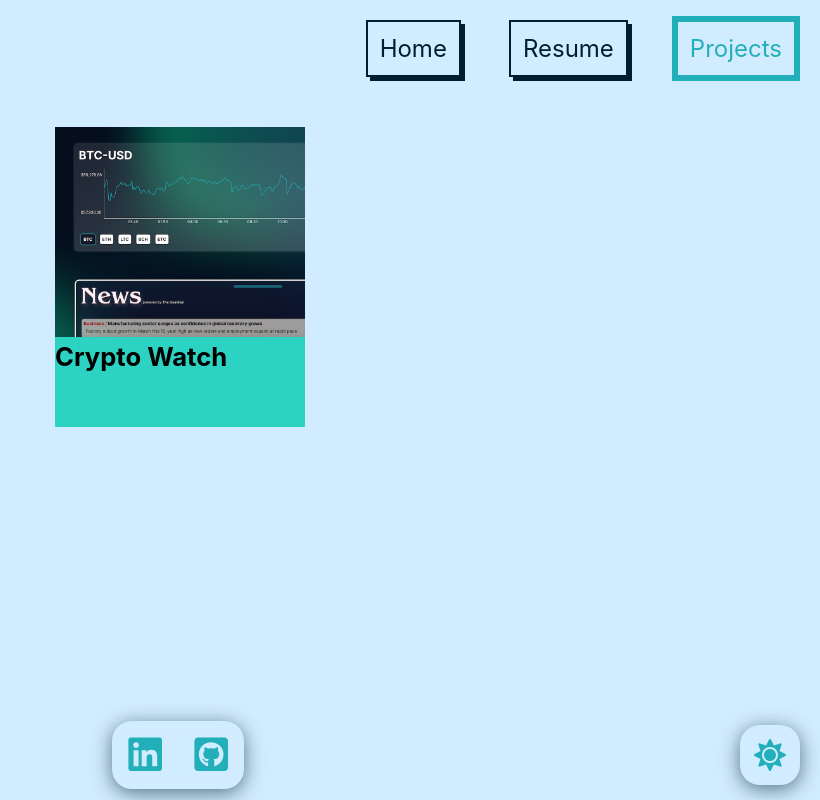
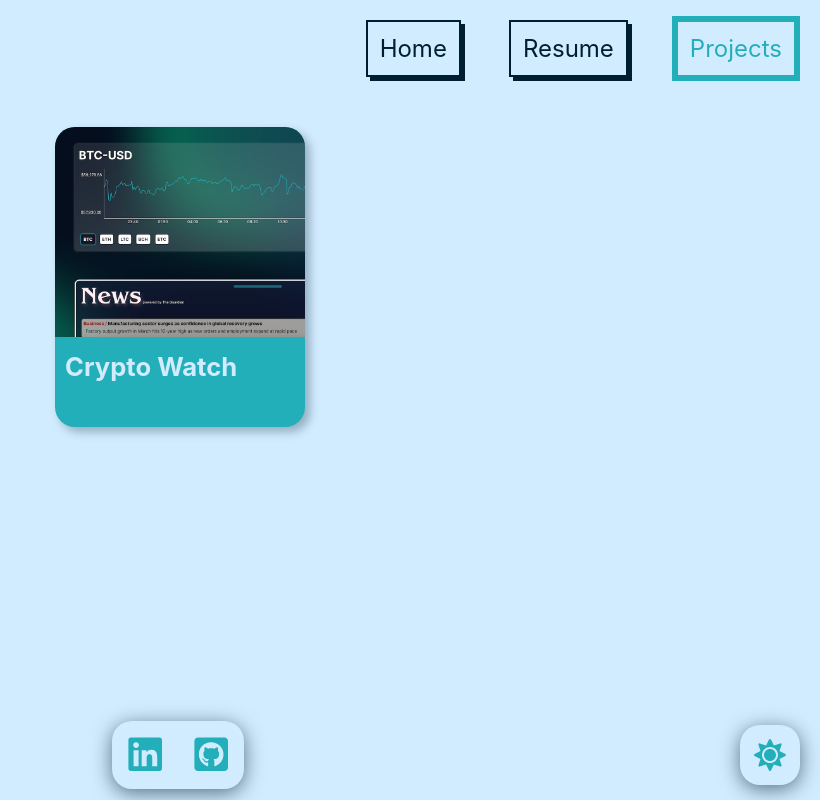
Before and after one commit to namfal/portfolio, a Vue app: page /projects in a window 1280 px wide. Shown: the whole page, without its empty margins (460-1280 px from the left). Built offline with nearby package versions, Linux system fonts and the light colour scheme.

Commit message:
styled the card div in Projects

```diff
--- a/src/styles/dark-theme.less
+++ b/src/styles/dark-theme.less
@@ -103,6 +103,22 @@
 	color: @midnight;
 }
 
+/*******************************************
+*******************************************
+				Projects
+*******************************************
+*******************************************/
+
+#app.dark .container-projects .card {
+	background: @bright-turquoise;
+	box-shadow: 5px 5px 10px 0 fade(@onahau, 20);
+	color: @midnight;
+
+	&:hover {
+		box-shadow: 5px 5px 10px 5px fade(@onahau, 20);
+	}
+}
+
 @supports (-moz-appearance:none) {
 
 	/*******************************************
--- a/src/styles/light-theme.less
+++ b/src/styles/light-theme.less
@@ -97,6 +97,22 @@
 	color: @midnight;
 }
 
+/*******************************************
+*******************************************
+				Projects
+*******************************************
+*******************************************/
+
+#app.light .container-projects .card {
+	background: @sea-green;
+	box-shadow: 5px 5px 10px 0 fade(@midnight, 30);
+	color: @onahau;
+
+	&:hover {
+		box-shadow: 5px 5px 10px 5px fade(@midnight, 30);
+	}
+}
+
 @supports (-moz-appearance:none) {
 	/*******************************************
 	*******************************************
--- a/src/views/Projects.vue
+++ b/src/views/Projects.vue
@@ -63,9 +63,11 @@ export default {
 	.card {
 		width: 250px;
 		height: 300px;
-		background-color: #2cd3c2;
 		margin: 30px;
 		position: relative;
+		border-radius: 20px;
+		overflow: hidden;
+		transition: all 100ms ease-in-out;
 
 		.card-child {
 			position: absolute;
@@ -87,6 +89,10 @@ export default {
 				img {
 					height: 70%;
 				}
+
+				h4 {
+					margin: 10px;
+				}
 			}
 		}
 
@@ -95,6 +101,7 @@ export default {
 			justify-content: center;
 			align-items: center;
 			background-color: transparent;
+			overflow: unset;
 
 			.card-child {
 				position: absolute;
@@ -120,6 +127,10 @@ export default {
 				}
 			}
 		}
+
+		&:hover {
+			cursor: pointer;
+		}
 	}
 
 	.blur {
```
